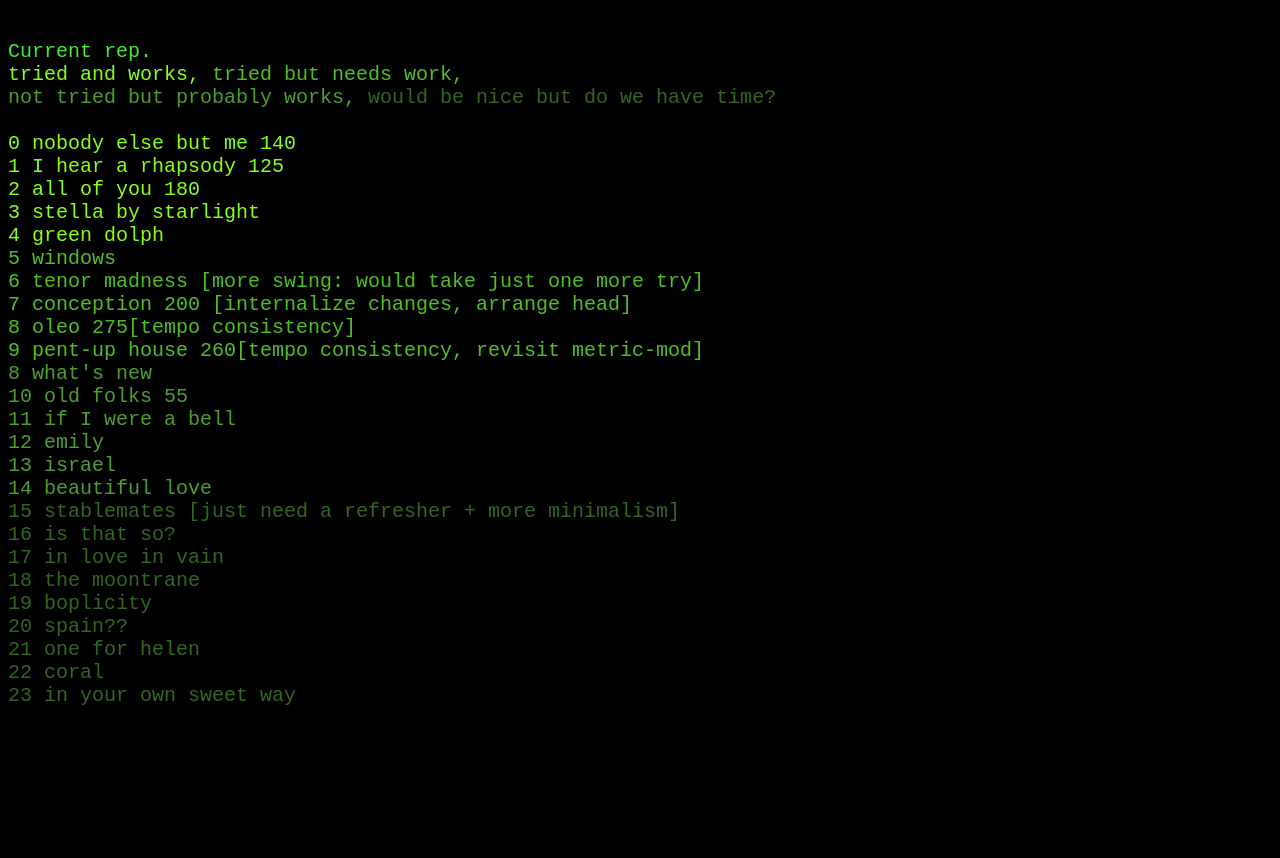
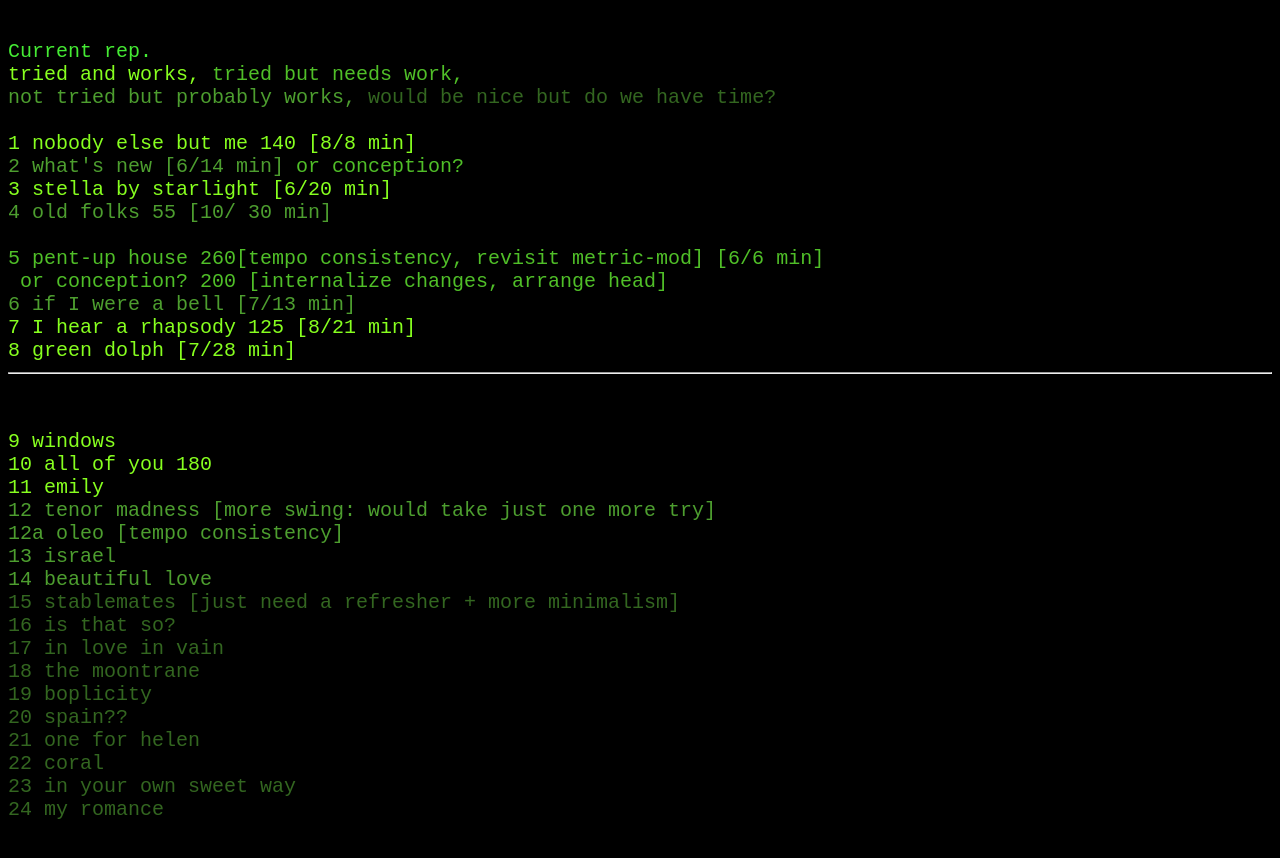
Before and after one commit to lucaspitzer/index, a plain HTML site: page leads.html in a window 1280 px wide. Shown: the part 600-1458 px from the top of the page. Drawn offline with Linux system fonts and the light colour scheme.

Commit message:
Update leads.html

```diff
--- a/leads.html
+++ b/leads.html
@@ -37,20 +37,22 @@ Current rep.
 <font color = #87ff1f>tried and works,</font> <font color = #50bf28>tried but needs work,</font>
 <font color = #4d9e2f>not tried but probably works, </font><font color = #336620>would be nice but do we have time?</font>
 <font color = #87ff1f>
-0 nobody else but me 140
-1 I hear a rhapsody 125
-2 all of you 180
-3 stella by starlight
-4 green dolph
-</font><font color = #50bf28>5 windows
-6 tenor madness [more swing: would take just one more try]
-7 conception 200 [internalize changes, arrange head]
-8 oleo 275[tempo consistency]
-9 pent-up house 260[tempo consistency, revisit metric-mod]</font>
-<font color = #4d9e2f>8 what's new
-10 old folks 55
-11 if I were a bell
-12 emily
+1 nobody else but me 140 [8/8 min]</font>
+<font color = #4d9e2f>2 what's new [6/14 min]</font><font color = #50bf28> or conception?</font><font color = #87ff1f>
+3 stella by starlight [6/20 min]</font>
+<font color = #4d9e2f>4 old folks 55 [10/ 30 min]</font>
+
+<font color = #50bf28>5 pent-up house 260[tempo consistency, revisit metric-mod] [6/6 min]
+ or conception? 200 [internalize changes, arrange head]</font><font color = #4d9e2f>
+6 if I were a bell [7/13 min]</font><font color = #87ff1f>
+7 I hear a rhapsody 125 [8/21 min]
+8 green dolph [7/28 min]<hr>
+</font>
+<font color = #87ff1f>9 windows
+10 all of you 180
+11 emily
+</font><font color = #4d9e2f>12 tenor madness [more swing: would take just one more try]
+12a oleo [tempo consistency]
 13 israel
 14 beautiful love
 </font><font color= #336620>15 stablemates [just need a refresher + more minimalism]
@@ -62,6 +64,7 @@ Current rep.
 21 one for helen
 22 coral
 23 in your own sweet way
+24 my romance
 </font>
 </pre>
 </p>
```
